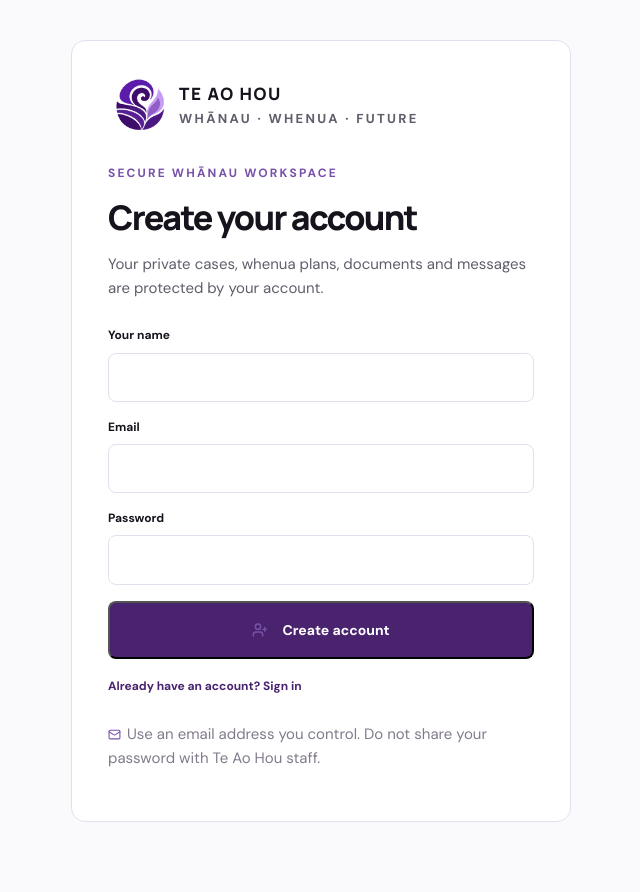
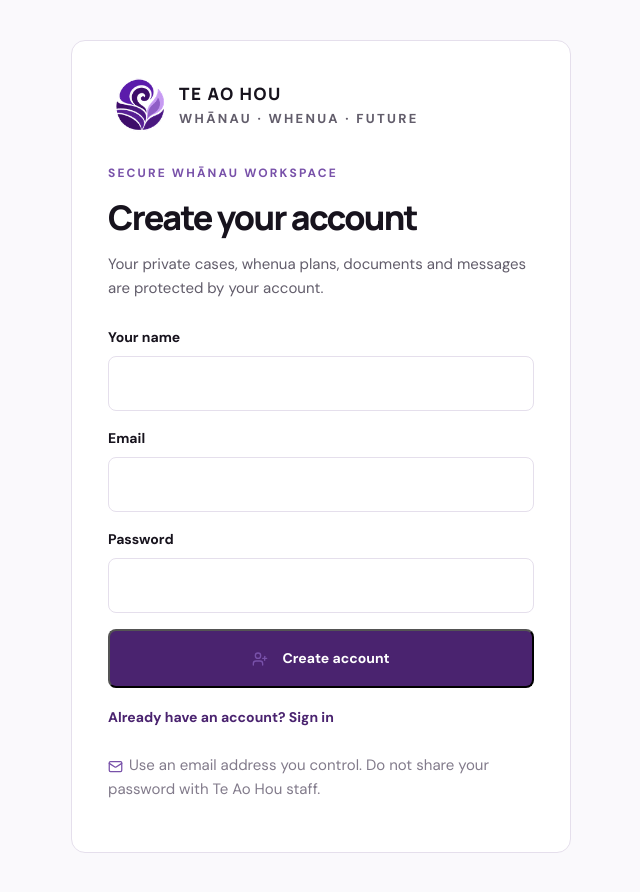
Before and after one commit to fullstackdevelopernz/teaohou, a Next.js app: page /login in a window 1280 px wide. Both pictures are taken after a click on the button "New here? Create an account". Shown: the whole page, without its empty margins (319-959 px from the left). Before the commit the page ends 862 px from the top, so only its background shows below. Built offline with nearby package versions, Linux system fonts and the light colour scheme; no server answers.

Commit message:
Raise customer login typography to readability baseline

```diff
--- a/app/login/page.tsx
+++ b/app/login/page.tsx
@@ -51,14 +51,14 @@ export default function LoginPage() {
       <h1 className="workspace-title" style={{fontSize:34}}>{mode === 'signin' ? 'Sign in' : 'Create your account'}</h1>
       <p className="workspace-lead">Your private cases, whenua plans, documents and messages are protected by your account.</p>
       <form onSubmit={submit} style={{display:'grid',gap:16,marginTop:26}}>
-        {mode === 'signup' && <label style={{display:'grid',gap:7,fontSize:12,fontWeight:700}}>Your name<input required value={name} onChange={e=>setName(e.target.value)} style={{padding:'14px 12px',border:'1px solid #e5dfec',borderRadius:8}} /></label>}
-        <label style={{display:'grid',gap:7,fontSize:12,fontWeight:700}}>Email<input required type="email" autoComplete="email" value={email} onChange={e=>setEmail(e.target.value)} style={{padding:'14px 12px',border:'1px solid #e5dfec',borderRadius:8}} /></label>
-        <label style={{display:'grid',gap:7,fontSize:12,fontWeight:700}}>Password<input required minLength={8} type="password" autoComplete={mode==='signin'?'current-password':'new-password'} value={password} onChange={e=>setPassword(e.target.value)} style={{padding:'14px 12px',border:'1px solid #e5dfec',borderRadius:8}} /></label>
+        {mode === 'signup' && <label style={{display:'grid',gap:7,fontSize:14,fontWeight:700}}>Your name<input required value={name} onChange={e=>setName(e.target.value)} style={{padding:'14px 12px',border:'1px solid #e5dfec',borderRadius:8,fontSize:16}} /></label>}
+        <label style={{display:'grid',gap:7,fontSize:14,fontWeight:700}}>Email<input required type="email" autoComplete="email" value={email} onChange={e=>setEmail(e.target.value)} style={{padding:'14px 12px',border:'1px solid #e5dfec',borderRadius:8,fontSize:16}} /></label>
+        <label style={{display:'grid',gap:7,fontSize:14,fontWeight:700}}>Password<input required minLength={8} type="password" autoComplete={mode==='signin'?'current-password':'new-password'} value={password} onChange={e=>setPassword(e.target.value)} style={{padding:'14px 12px',border:'1px solid #e5dfec',borderRadius:8,fontSize:16}} /></label>
         {message && <div className="notice" style={{margin:0}}>{message}</div>}
         <button className="button button-primary" disabled={loading} type="submit">{mode === 'signin' ? <><LockKeyhole size={16}/>{loading?'Signing in…':'Sign in'}</> : <><UserPlus size={16}/>{loading?'Creating…':'Create account'}</>}</button>
       </form>
-      <button type="button" onClick={()=>{setMode(mode==='signin'?'signup':'signin');setMessage('')}} style={{border:0,background:'transparent',padding:'18px 0 0',color:'#4a236f',fontWeight:700,fontSize:12}}>{mode === 'signin' ? 'New here? Create an account' : 'Already have an account? Sign in'}</button>
-      <p style={{fontSize:11,color:'#827b8b',lineHeight:1.7,marginTop:24}}><Mail size={13} style={{verticalAlign:'middle',marginRight:6}}/>Use an email address you control. Do not share your password with Te Ao Hou staff.</p>
+      <button type="button" onClick={()=>{setMode(mode==='signin'?'signup':'signin');setMessage('')}} style={{border:0,background:'transparent',padding:'18px 0 0',color:'#4a236f',fontWeight:700,fontSize:14}}>{mode === 'signin' ? 'New here? Create an account' : 'Already have an account? Sign in'}</button>
+      <p style={{fontSize:14,color:'#827b8b',lineHeight:1.6,marginTop:24}}><Mail size={15} style={{verticalAlign:'middle',marginRight:6}}/>Use an email address you control. Do not share your password with Te Ao Hou staff.</p>
     </section>
   </main>;
 }
```
